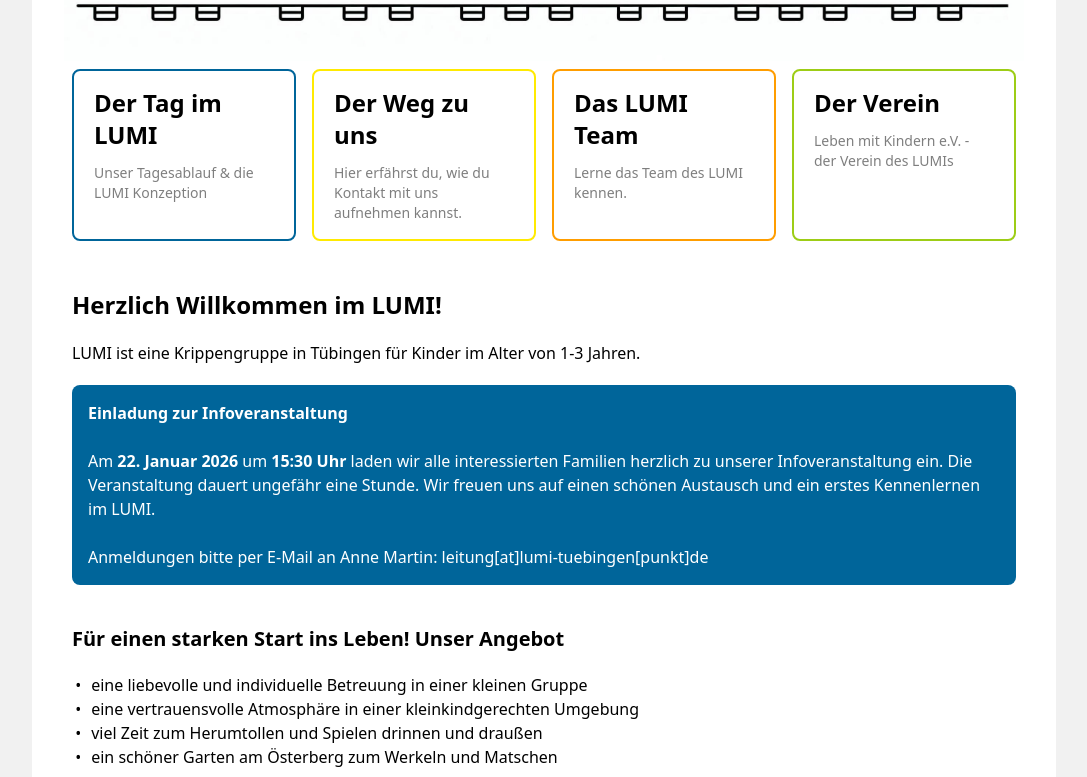
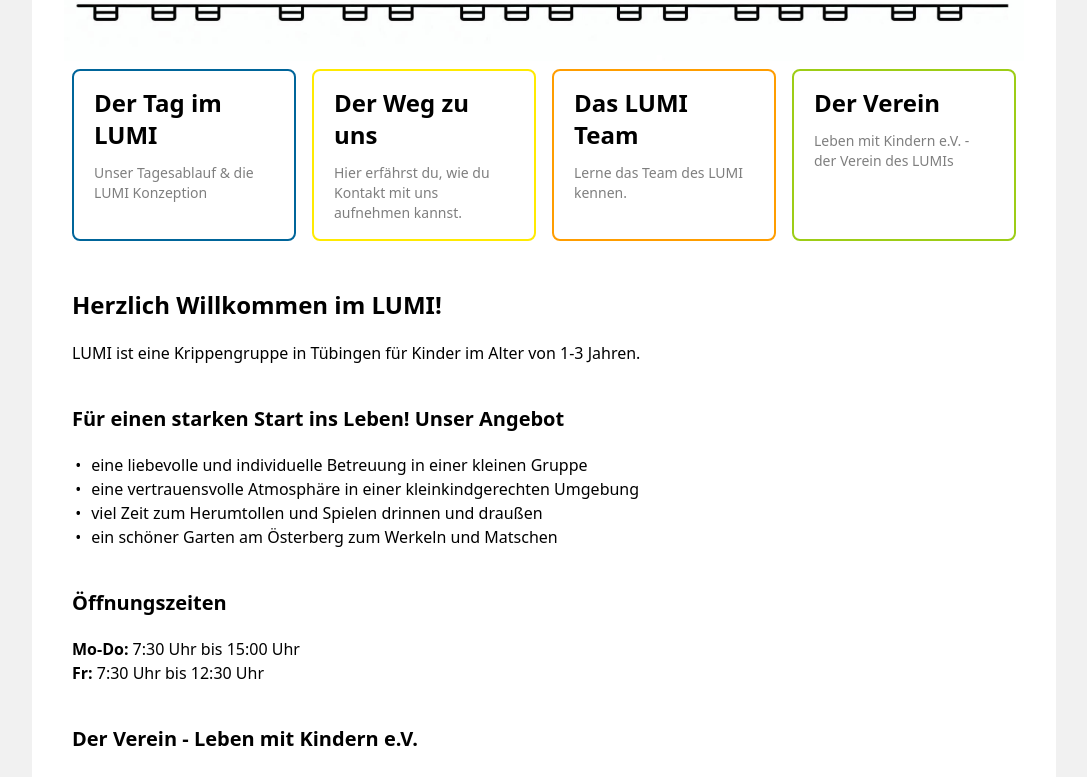
Before and after one commit to marcusvetter/lumi-tuebingen, a Next.js app: page / in a window 1280 px wide. Shown: the part 386-1163 px from the top of the page, without its empty margins (96-1183 px from the left). Built offline with nearby package versions, Linux system fonts and the light colour scheme.

Commit message:
feat: remove announcement

```diff
--- a/app/page.tsx
+++ b/app/page.tsx
@@ -12,11 +12,11 @@ export default function Home() {
       <h1>Herzlich Willkommen im LUMI!</h1>
       <p>LUMI ist eine Krippengruppe in Tübingen für Kinder im Alter von 1-3 Jahren.</p>
 
-      <div className="bg-lumi-blue text-white rounded-lg p-4">
+      {/* <div className="bg-lumi-blue text-white rounded-lg p-4">
         <strong>Einladung zur Infoveranstaltung</strong><br /><br />
         Am <strong>22. Januar 2026</strong> um <strong>15:30 Uhr</strong> laden wir alle interessierten Familien herzlich zu unserer Infoveranstaltung ein. Die Veranstaltung dauert ungefähr eine Stunde. Wir freuen uns auf einen schönen Austausch und ein erstes Kennenlernen im LUMI.<br /><br />
         Anmeldungen bitte per E-Mail an Anne Martin: leitung[at]lumi-tuebingen[punkt]de
-      </div>
+      </div> */}
 
       <h2>Für einen starken Start ins Leben! Unser Angebot</h2>
       <ul>
```
